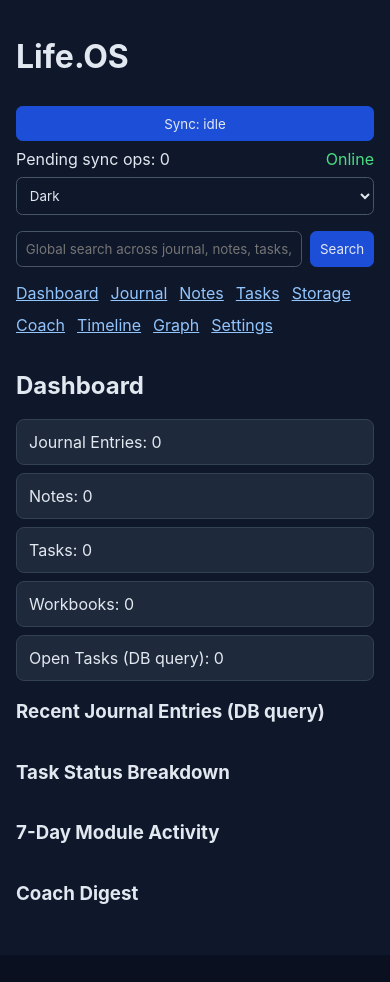
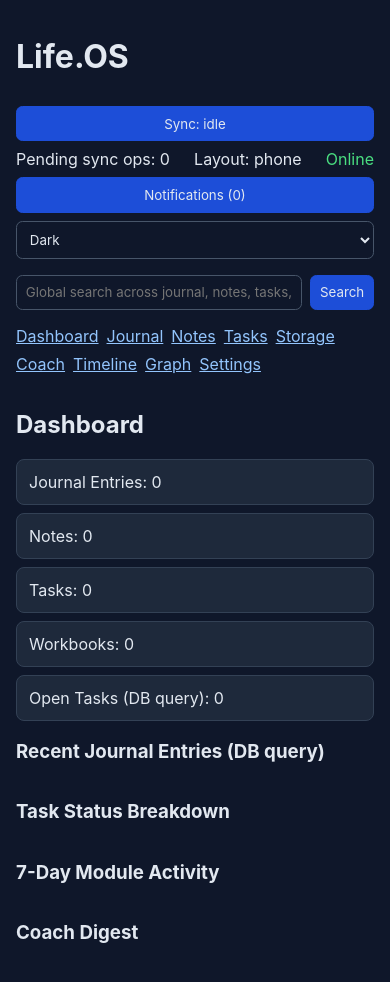
Before and after one commit to roblammert/Life.OS, a React (Vite) app in the folder frontend/: page / in a window 390 px wide. Shown: the top 982 px of the page. Before the commit the page ends 955 px from the top, so only its background shows below. Built offline with nearby package versions, Linux system fonts and the light colour scheme.

Commit message:
Add responsive layout support; implement dynamic layout modes for phone, tablet, and desktop views

```diff
--- a/frontend/src/App.tsx
+++ b/frontend/src/App.tsx
@@ -15,6 +15,13 @@ function Layout() {
   const [results, setResults] = useState<GlobalSearchResult[]>([]);
   const [isOnline, setIsOnline] = useState<boolean>(navigator.onLine);
   const [installPrompt, setInstallPrompt] = useState<BeforeInstallPromptEvent | null>(null);
+  const [notificationOpen, setNotificationOpen] = useState(false);
+  const [layoutMode, setLayoutMode] = useState<"phone" | "tablet" | "desktop">(() => {
+    const width = window.innerWidth;
+    if (width < 768) return "phone";
+    if (width < 1024) return "tablet";
+    return "desktop";
+  });
   const [theme, setTheme] = useState<"dark" | "light" | "high-contrast">(() => {
     const saved = localStorage.getItem("life-os-theme");
     if (saved === "light" || saved === "high-contrast" || saved === "dark") return saved;
@@ -44,6 +51,17 @@ function Layout() {
     localStorage.setItem("life-os-theme", theme);
   }, [theme]);
 
+  useEffect(() => {
+    const onResize = () => {
+      const width = window.innerWidth;
+      if (width < 768) setLayoutMode("phone");
+      else if (width < 1024) setLayoutMode("tablet");
+      else setLayoutMode("desktop");
+    };
+    window.addEventListener("resize", onResize);
+    return () => window.removeEventListener("resize", onResize);
+  }, []);
+
   const onSearch = async (event: FormEvent) => {
     event.preventDefault();
     setResults(await actions.searchGlobal(query));
@@ -57,7 +75,7 @@ function Layout() {
   };
 
   return (
-    <div className={`app-shell theme-${theme}`}>
+    <div className={`app-shell theme-${theme} layout-${layoutMode}`}>
       <header className="top-bar">
         <h1>Life.OS</h1>
         <button onClick={actions.syncNow}>
@@ -65,14 +83,31 @@ function Layout() {
           {snapshot.syncStatus.lastSyncedAt ? ` (${new Date(snapshot.syncStatus.lastSyncedAt).toLocaleTimeString()})` : ""}
         </button>
         <span>Pending sync ops: {snapshot.syncQueue.length}</span>
+        <span>Layout: {layoutMode}</span>
         <span className={isOnline ? "status-online" : "status-offline"}>{isOnline ? "Online" : "Offline"}</span>
         {installPrompt ? <button onClick={() => void onInstall()}>Install App</button> : null}
+        <button onClick={() => setNotificationOpen((current) => !current)}>
+          Notifications ({actions.generateNotifications().length})
+        </button>
         <select value={theme} onChange={(event) => setTheme(event.target.value as typeof theme)}>
           <option value="dark">Dark</option>
           <option value="light">Light</option>
           <option value="high-contrast">High Contrast</option>
         </select>
       </header>
+      {notificationOpen ? (
+        <aside className="card">
+          <h3>Notification Center</h3>
+          <ul className="stack">
+            {actions.generateNotifications().map((notification) => (
+              <li key={notification.id} className="card">
+                <strong>{notification.triggerDescription}</strong>
+                <p>{notification.message}</p>
+              </li>
+            ))}
+          </ul>
+        </aside>
+      ) : null}
       <form className="search-row" onSubmit={onSearch}>
         <input value={query} onChange={(event) => setQuery(event.target.value)} placeholder="Global search across journal, notes, tasks, storage" />
         <button type="submit">Search</button>
--- a/frontend/src/styles.css
+++ b/frontend/src/styles.css
@@ -60,6 +60,18 @@ body {
   flex-wrap: wrap;
   gap: 0.75rem;
   margin-bottom: 1rem;
+}
+
+.layout-phone .nav {
+  gap: 0.5rem;
+}
+
+.layout-tablet .content {
+  grid-template-columns: 1fr;
+}
+
+.layout-desktop .content {
+  grid-template-columns: minmax(0, 1fr);
 }
 
 .search-row {
```
